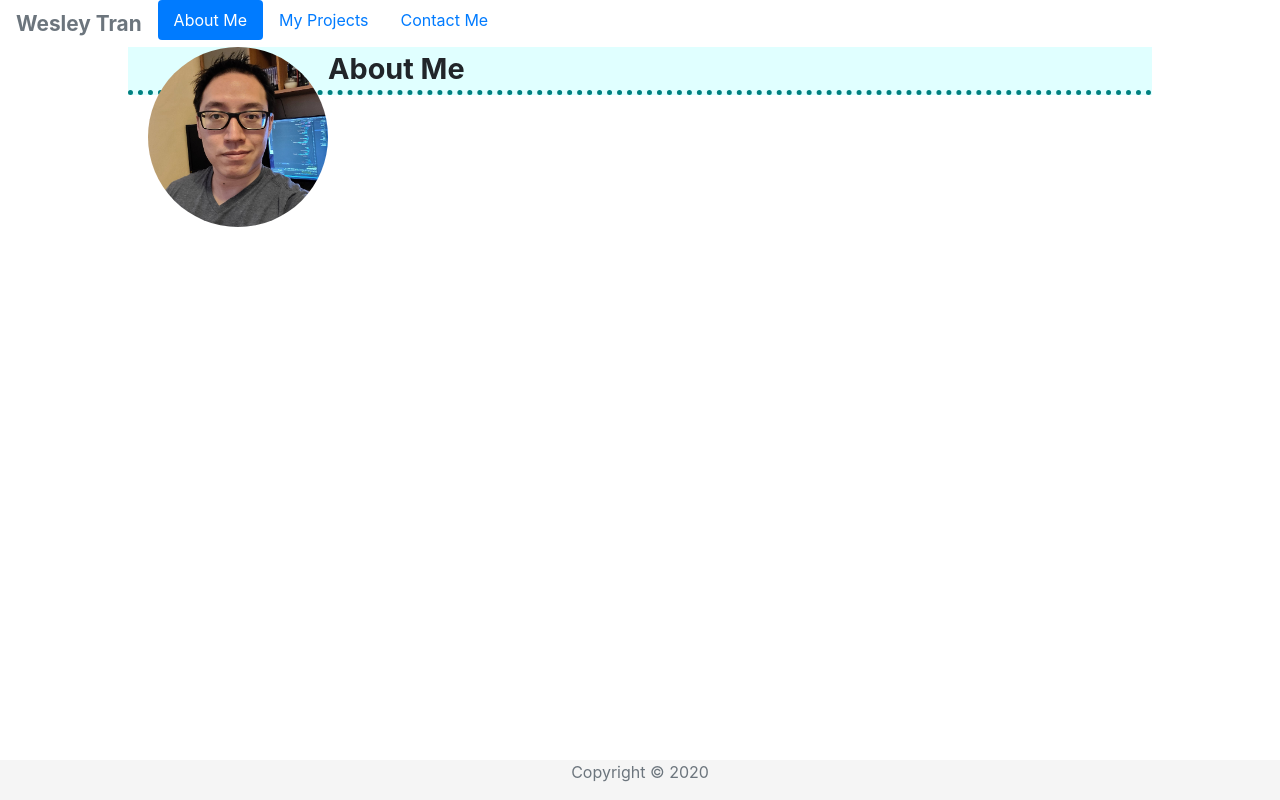
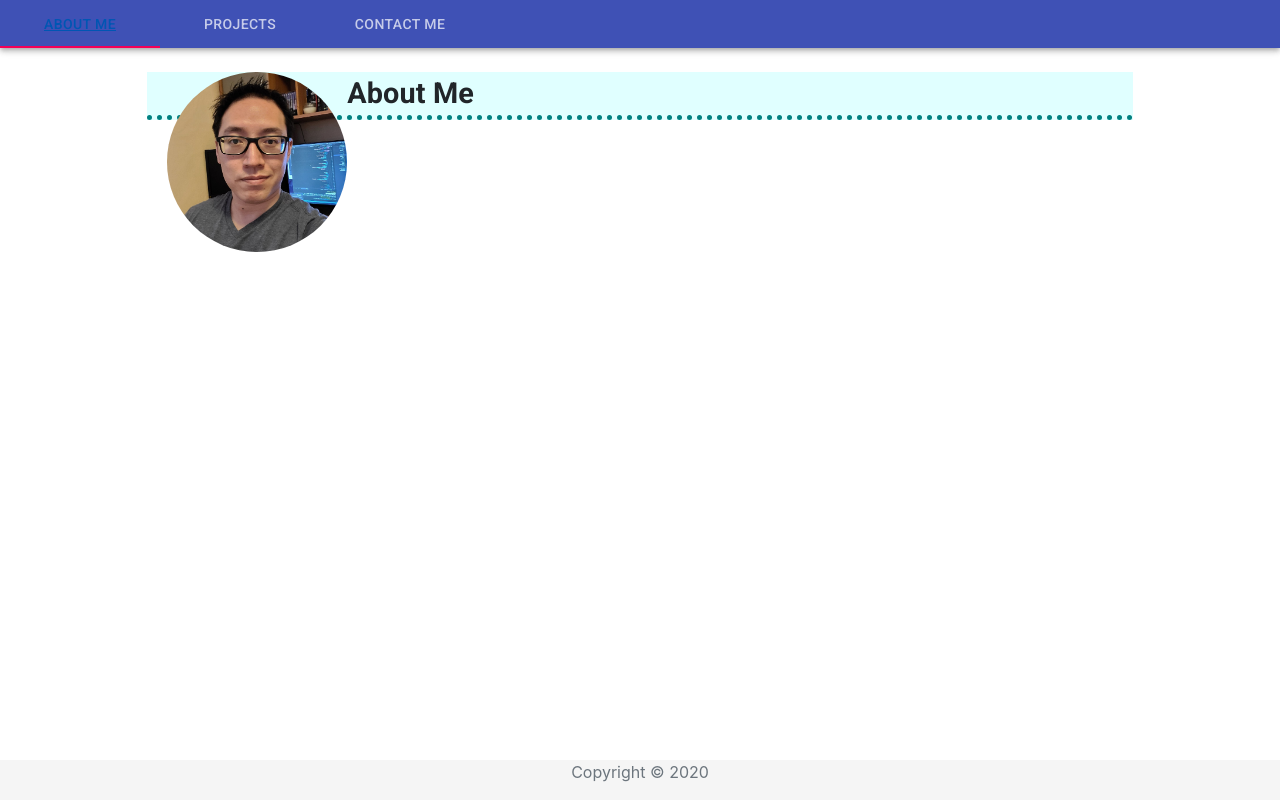
Before and after one commit to WebDevWes/react-portfolio, a React (Create React App) app: page / in a window 1280 px wide. Built offline with nearby package versions, Linux system fonts and the light colour scheme.

Commit message:
navigation and pages

```diff
--- a/package.json
+++ b/package.json
@@ -3,12 +3,12 @@
   "version": "0.1.0",
   "private": true,
   "dependencies": {
+    "@material-ui/core": "^4.11.0",
     "@testing-library/jest-dom": "^4.2.4",
     "@testing-library/react": "^9.5.0",
     "@testing-library/user-event": "^7.2.1",
     "react": "^16.13.1",
     "react-dom": "^16.13.1",
-    "react-router-dom": "^5.2.0",
     "react-scripts": "3.4.3"
   },
   "scripts": {
--- a/public/index.html
+++ b/public/index.html
@@ -8,20 +8,6 @@
   <meta name="theme-color" content="#000000" />
   <meta name="description" content="Web site created using create-react-app" />
   <link rel="apple-touch-icon" href="%PUBLIC_URL%/logo192.png" />
-  <!--
-      manifest.json provides metadata used when your web app is installed on a
-      user's mobile device or desktop. See https://developers.google.com/web/fundamentals/web-app-manifest/
-    -->
-  <link rel="manifest" href="%PUBLIC_URL%/manifest.json" />
-  <!--
-      Notice the use of %PUBLIC_URL% in the tags above.
-      It will be replaced with the URL of the `public` folder during the build.
-      Only files inside the `public` folder can be referenced from the HTML.
-
-      Unlike "/favicon.ico" or "favicon.ico", "%PUBLIC_URL%/favicon.ico" will
-      work correctly both with client-side routing and a non-root public URL.
-      Learn how to configure a non-root public URL by running `npm run build`.
-    -->
   <link rel="stylesheet" href="https://stackpath.bootstrapcdn.com/bootstrap/4.5.2/css/bootstrap.min.css"
     integrity="sha384-JcKb8q3iqJ61gNV9KGb8thSsNjpSL0n8PARn9HuZOnIxN0hoP+VmmDGMN5t9UJ0Z" crossorigin="anonymous">
   <script src="https://code.jquery.com/jquery-3.5.1.slim.min.js"
@@ -33,6 +19,8 @@
   <script src="https://stackpath.bootstrapcdn.com/bootstrap/4.5.2/js/bootstrap.min.js"
     integrity="sha384-B4gt1jrGC7Jh4AgTPSdUtOBvfO8shuf57BaghqFfPlYxofvL8/KUEfYiJOMMV+rV"
     crossorigin="anonymous"></script>
+  <link rel="stylesheet" href="https://fonts.googleapis.com/css?family=Roboto:300,400,500,700&display=swap" />
+  <link rel="stylesheet" href="https://fonts.googleapis.com/icon?family=Material+Icons" />
   <title>React App</title>
 </head>
 
--- a/src/App.js
+++ b/src/App.js
@@ -1,27 +1,14 @@
 import React from "react";
-import { BrowserRouter as Router, Route } from "react-router-dom";
-import NavBar from "./components/NavBar";
+import Navigation from "./components/Navigation";
 import Footer from "./components/Footer";
-import About from "./pages/About";
-import Contact from "./pages/Contact";
-import Projects from "./pages/Projects";
-import Wrapper from "./components/Wrapper";
 
 function App() {
 
-  //const [Nav, setNav] = useState("about");
-
   return (
-    <Router>
-        <NavBar />
-        <Wrapper>
-          <Route exact path="/" component={About}/>
-          <Route exact path="/about" component={About} />
-          <Route exact path="/projects" component={Projects} />
-          <Route exact path="/contact" component={Contact} />
-        </Wrapper>
-        <Footer />
-    </Router>
+    <div>
+      <Navigation />
+      <Footer />
+    </div>
   );
 }
 
--- a/src/components/NavBar.js
+++ /dev/null
@@ -1,58 +0,0 @@
-import React from "react";
-import { Link } from "react-router-dom";
-
-export default function NavBar() {
-  return (
-    <nav>
-      <ul class="nav nav-pills">
-        <li class="nav-item">
-          <div
-            class="nav-link disabled"
-            style={{ fontSize: "1.3rem", fontWeight: "bold" }}
-            tabindex="-1"
-            aria-disabled="true"
-          >
-            Wesley Tran
-          </div>
-        </li>
-        <li className="nav-item">
-          <Link
-            to="/about"
-            className={
-              window.location.pathname === "/about" ||
-              window.location.pathname === "/"
-                ? "nav-link active"
-                : "nav-link"
-            }
-          >
-            About Me
-          </Link>
-        </li>
-        <li className="nav-item">
-          <Link
-            to="/projects"
-            className={
-              window.location.pathname === "/projects"
-                ? "nav-link active"
-                : "nav-link"
-            }
-          >
-            My Projects
-          </Link>
-        </li>
-        <li className="nav-item">
-          <Link
-            to="/contact"
-            className={
-              window.location.pathname === "/contact"
-                ? "nav-link active"
-                : "nav-link"
-            }
-          >
-            Contact Me
-          </Link>
-        </li>
-      </ul>
-    </nav>
-  );
-}
--- /dev/null
+++ b/src/components/Navigation.js
@@ -0,0 +1,88 @@
+import React from "react";
+import PropTypes from "prop-types";
+import { makeStyles } from "@material-ui/core/styles";
+import AppBar from "@material-ui/core/AppBar";
+import Tabs from "@material-ui/core/Tabs";
+import Tab from "@material-ui/core/Tab";
+import Typography from "@material-ui/core/Typography";
+import Box from "@material-ui/core/Box";
+import About from "../pages/About";
+import Projects from "../pages/Projects";
+import Contact from "../pages/Contact";
+
+function TabPanel(props) {
+  const { children, value, index, ...other } = props;
+
+  return (
+    <div
+      role="tabpanel"
+      hidden={value !== index}
+      id={`simple-tabpanel-${index}`}
+      aria-labelledby={`simple-tab-${index}`}
+      {...other}
+    >
+      {value === index && (
+        <Box p={3}>
+          <Typography component={'span'}>{children}</Typography>
+        </Box>
+      )}
+    </div>
+  );
+}
+
+TabPanel.propTypes = {
+  children: PropTypes.node,
+  index: PropTypes.any.isRequired,
+  value: PropTypes.any.isRequired,
+};
+
+function a11yProps(index) {
+  return {
+    id: `simple-tab-${index}`,
+    "aria-controls": `simple-tabpanel-${index}`,
+  };
+}
+
+const useStyles = makeStyles((theme) => ({
+  root: {
+    flexGrow: 1,
+    backgroundColor: theme.palette.background.paper,
+  },
+}));
+
+export default function SimpleTabs() {
+  const classes = useStyles();
+  const preventDefault = (event) => event.preventDefault();
+  const [value, setValue] = React.useState(0);
+
+  const handleChange = (event, newValue) => {
+    setValue(newValue);
+  };
+
+  return (
+    <div className={classes.root}>
+      <AppBar position="static">
+        <Tabs
+          value={value}
+          onChange={handleChange}
+          aria-label="simple tabs example"
+        >
+          <Tab href="/about" onClick={preventDefault} label="About Me" {...a11yProps(0)} />
+
+          <Tab href="/projects" onClick={preventDefault} label="Projects" {...a11yProps(1)} />
+
+          <Tab href="/contact" onClick={preventDefault} label="Contact Me" {...a11yProps(2)} />
+        </Tabs>
+      </AppBar>
+      <TabPanel value={value} index={0}>
+        <About />
+      </TabPanel>
+      <TabPanel value={value} index={1}>
+        <Projects />
+      </TabPanel>
+      <TabPanel value={value} index={2}>
+        <Contact />
+      </TabPanel>
+    </div>
+  );
+}
--- a/src/components/Wrapper.js
+++ /dev/null
@@ -1,7 +0,0 @@
-import React from "react";
-
-function Wrapper(props) {
-  return <main className="wrapper" {...props} />;
-}
-
-export default Wrapper;
--- a/src/pages/Contact.js
+++ b/src/pages/Contact.js
@@ -3,7 +3,7 @@ import React from 'react'
 export default function Contact() {
     return (
         <div>
-
+            Contact
         </div>
     )
 }
--- a/src/pages/Projects.js
+++ b/src/pages/Projects.js
@@ -3,7 +3,7 @@ import React from 'react'
 export default function Projects() {
     return (
         <div>
-
+            Projects
         </div>
     )
 }
```
Also changed, not shown: 1 other file (tests, documents, lock files or other folders).
